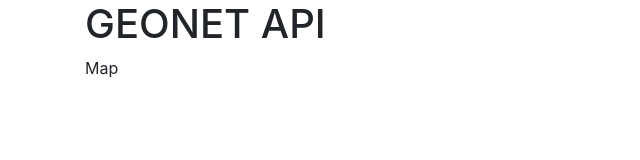
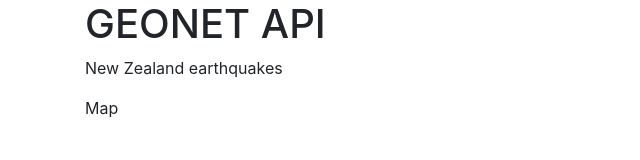
Before and after one commit to YanaBrewster/geonetApi-1, a plain HTML site: page index.html in a window 1280 px wide. Shown: the whole page, without its empty margins (0-640 px from the left). Drawn offline with nearby package versions, Linux system fonts and the light colour scheme; some packages are replaced by stand-ins of ours; no server answers.

Commit message:
added paragraph into index.html

```diff
--- a/index.html
+++ b/index.html
@@ -13,6 +13,7 @@
   <body class="container">
 
     <h1> GEONET API </h1>
+    <p>New Zealand earthquakes</p>
 
      <div id="map">Map</div>
 
```
